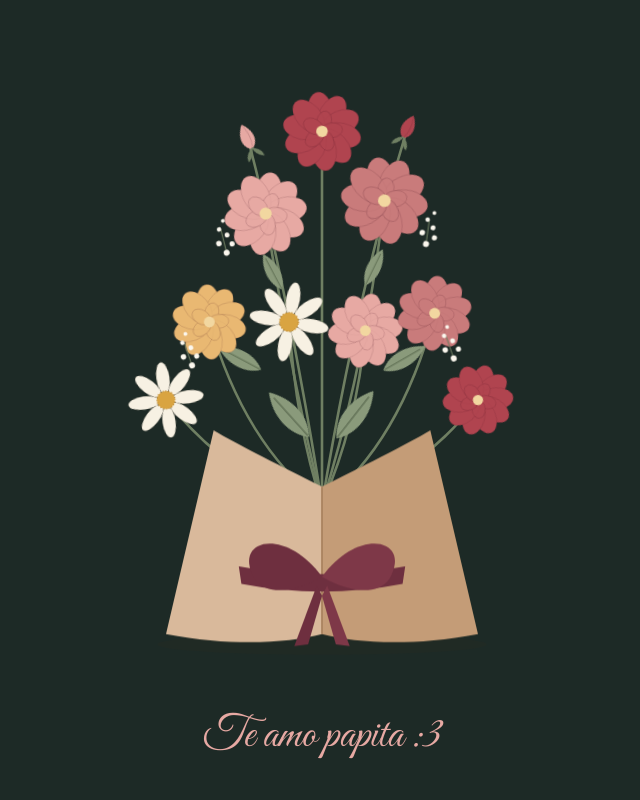
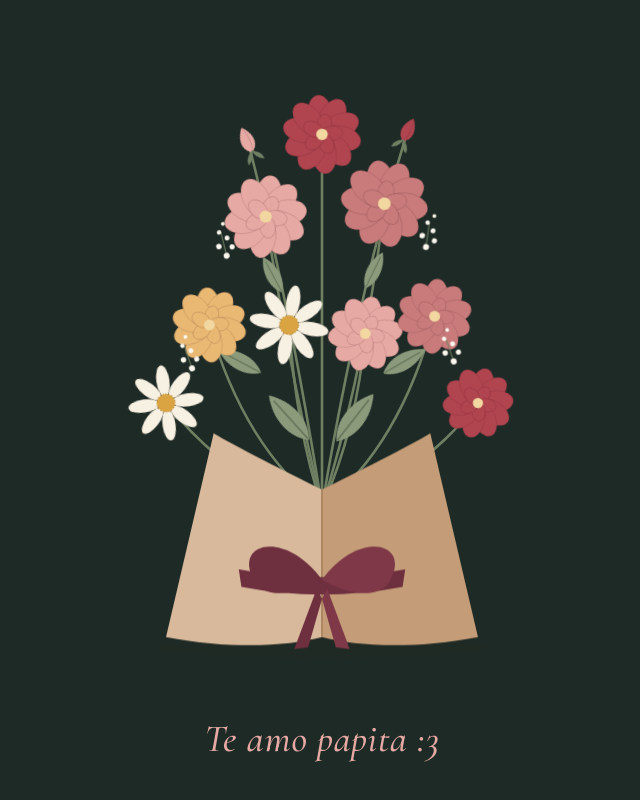
Before and after one commit to duducckk/ParaMiNoviaLinda, a plain HTML site: page index.html in a window 1280 px wide. Shown: the whole page, without its empty margins (318-958 px from the left). Drawn offline with nearby package versions, Linux system fonts and the light colour scheme.

Commit message:
Switch note to Cormorant Garamond italic

```diff
--- a/css/main.css
+++ b/css/main.css
@@ -36,8 +36,11 @@ body {
 }
 
 .note {
-  font-family: 'Great Vibes', cursive;
-  font-size: clamp(2rem, 6vw, 2.8rem);
+  font-family: 'Cormorant Garamond', Georgia, serif;
+  font-style: italic;
+  font-weight: 500;
+  font-size: clamp(1.8rem, 5vw, 2.4rem);
+  letter-spacing: 0.02em;
   color: var(--blush);
   text-align: center;
   margin-top: -1.5rem;
--- a/index.html
+++ b/index.html
@@ -7,7 +7,7 @@
     <link rel="icon" href="img/flowers.png" type="image/x-icon">
     <link rel="preconnect" href="https://fonts.googleapis.com">
     <link rel="preconnect" href="https://fonts.gstatic.com" crossorigin>
-    <link href="https://fonts.googleapis.com/css2?family=Great+Vibes&display=swap" rel="stylesheet">
+    <link href="https://fonts.googleapis.com/css2?family=Cormorant+Garamond:ital,wght@1,500&display=swap" rel="stylesheet">
     <link rel="stylesheet" href="css/main.css">
 </head>
 <body>
```
